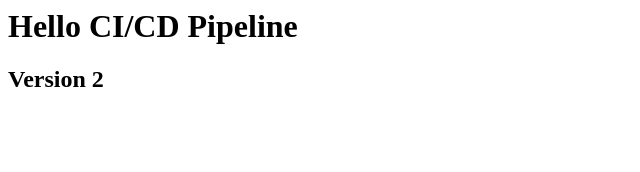
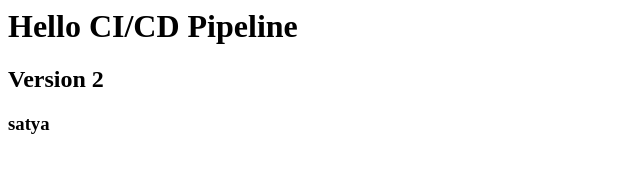
Before and after one commit to satyanarayanaangadala4-lab/CICD, a plain HTML site: page index.html in a window 1280 px wide. Shown: the full height of the page, 0-640 px from the left. Drawn offline with Linux system fonts and the light colour scheme.

Commit message:
Update index.html

```diff
--- a/index.html
+++ b/index.html
@@ -6,5 +6,6 @@
 <body>
 <h1>Hello CI/CD Pipeline</h1>
 <h2>Version 2</h2>
+<h3>satya</h3>
 </body>
 </html>
```
